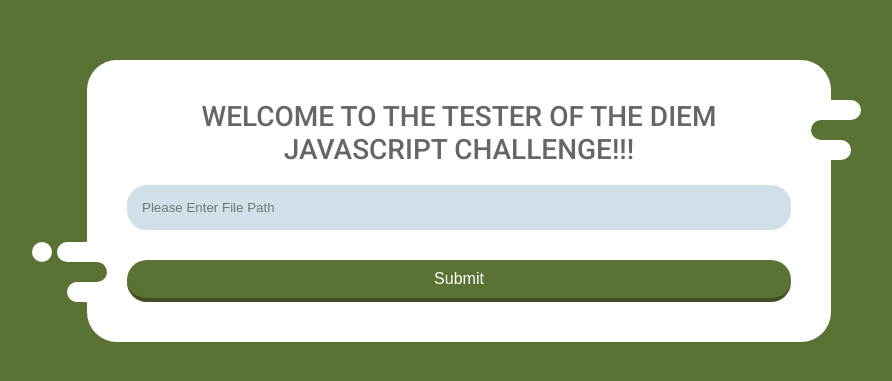
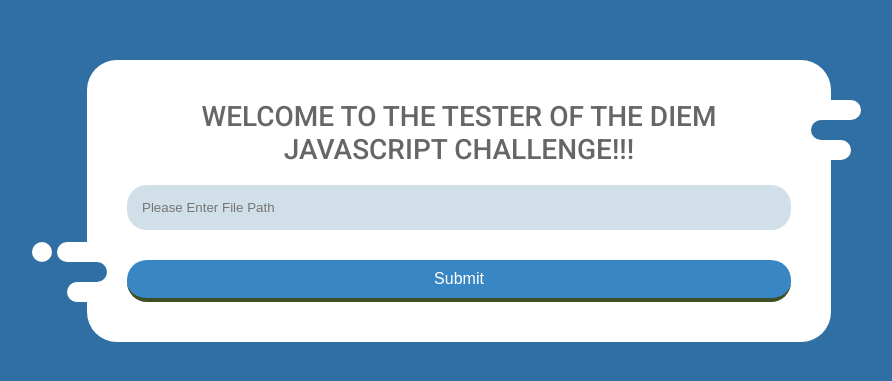
Before and after one commit to Amixdu/SeleniumTestingWithExpress, a website: page public/index.html in a window 1280 px wide. Shown: the part 199-580 px from the top of the page, without its empty margins (181-1073 px from the left). Drawn offline with Linux system fonts and the light colour scheme.

Commit message:
Update index.html

```diff
--- a/public/index.html
+++ b/public/index.html
@@ -24,7 +24,7 @@
       justify-content: center;
       align-items: center;
       padding: 20px;
-      background: #5a7233;
+      background: #2f6fa3;
       }
       h1 {
       margin-top: 0;
@@ -43,7 +43,7 @@
       width: 50px;
       height: 20px;
       border-radius: 20px;
-      background: #5a7233;
+      background: #2f6fa3;
       }
       .form-left-decoration {
       bottom: 60px;
@@ -111,13 +111,13 @@
       border-radius: 20px;
       border: none;
       border-bottom: 4px solid #3e4f24;
-      background: #5a7233;
+      background: #3986c5;
       font-size: 16px;
       font-weight: 400;
       color: #fff;
       }
       button:hover {
-      background: #3e4f24;
+      background: #536e2b;
       }
       @media (min-width: 568px) {
       form {
```
